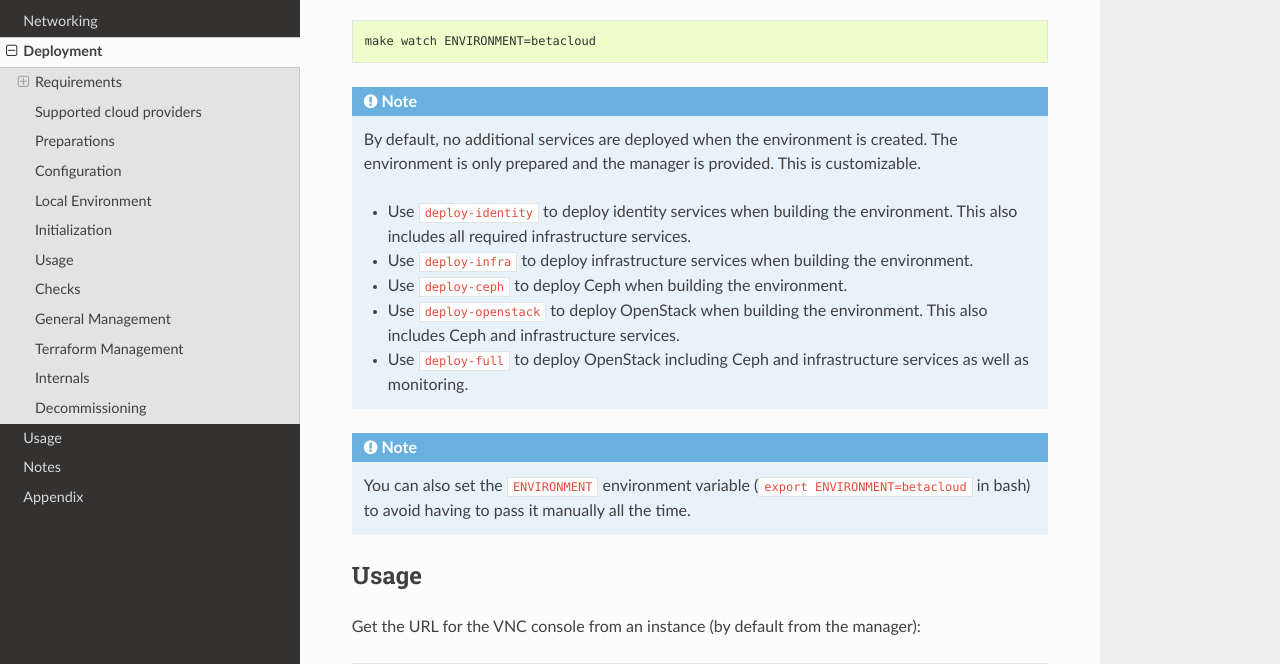
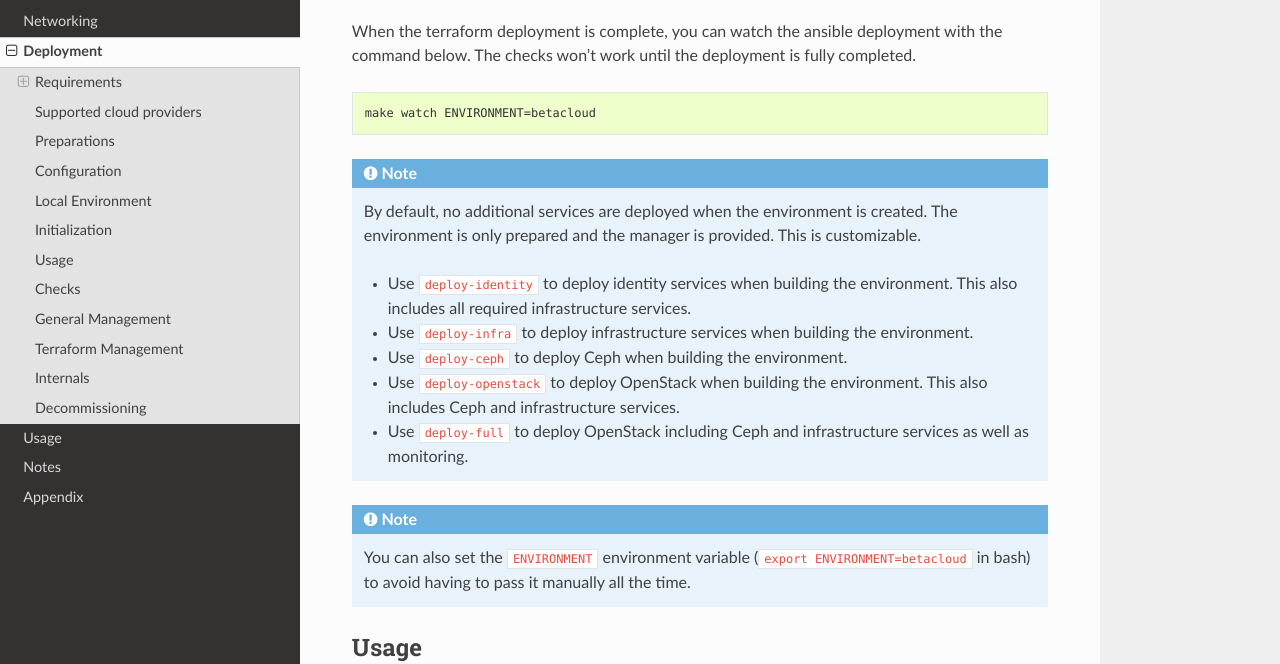
Before and after one commit to osism/testbed, a Sphinx documentation site: the page built from docs/source/deployment.rst, in a window 1280 px wide and 900 px high, scrolled down 5798 px, cut to the strip 236-900 px from the top of the window. Built offline with Sphinx 7.4.7 and the Read the Docs theme 2.0.0, drawn with Linux system fonts in a browser that asks for light colours.

Commit message:
Made *make watch* more understandable (#765)
Signed-off-by: Tim Beermann <beermann@osism.tech>

```diff
--- a/docs/source/deployment.rst
+++ b/docs/source/deployment.rst
@@ -249,6 +249,9 @@ Initialization
 .. raw:: html
    :file: html/asciinema-tf-deployment.html
 
+When the terraform deployment is complete, you can watch the ansible deployment with
+the command below. The checks won't work until the deployment is fully completed.
+
 .. code-block:: console
 
    make watch ENVIRONMENT=betacloud
```
